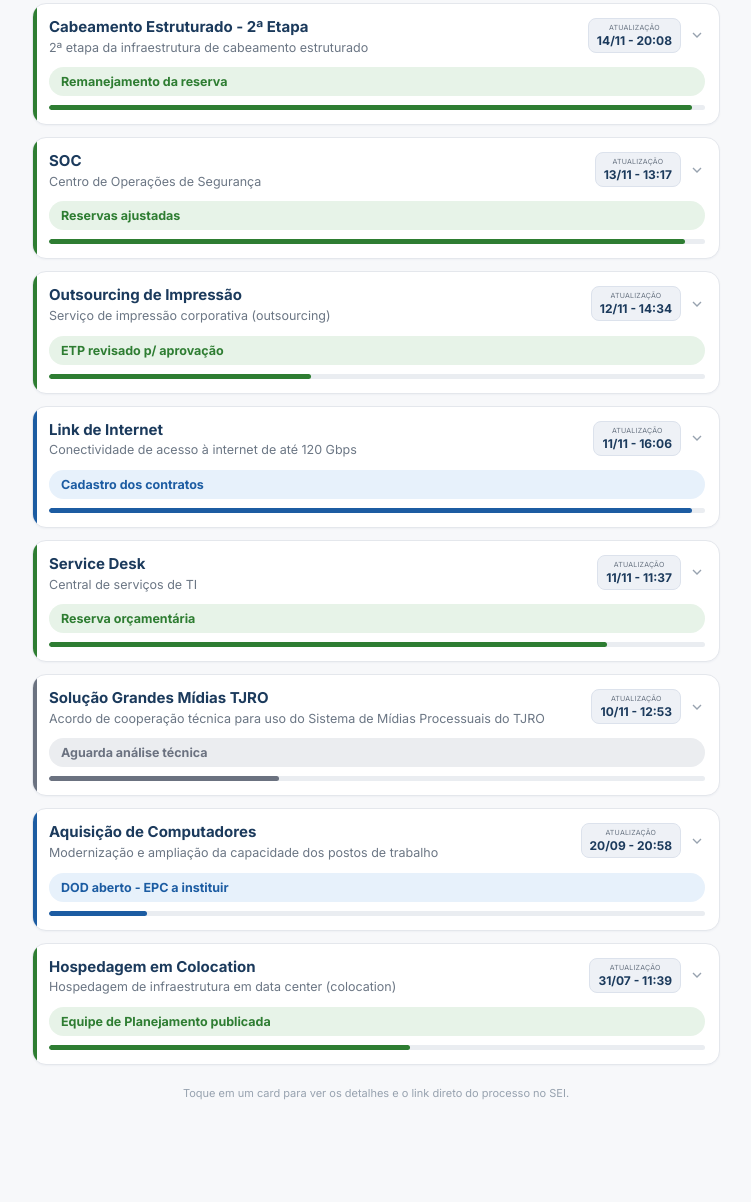
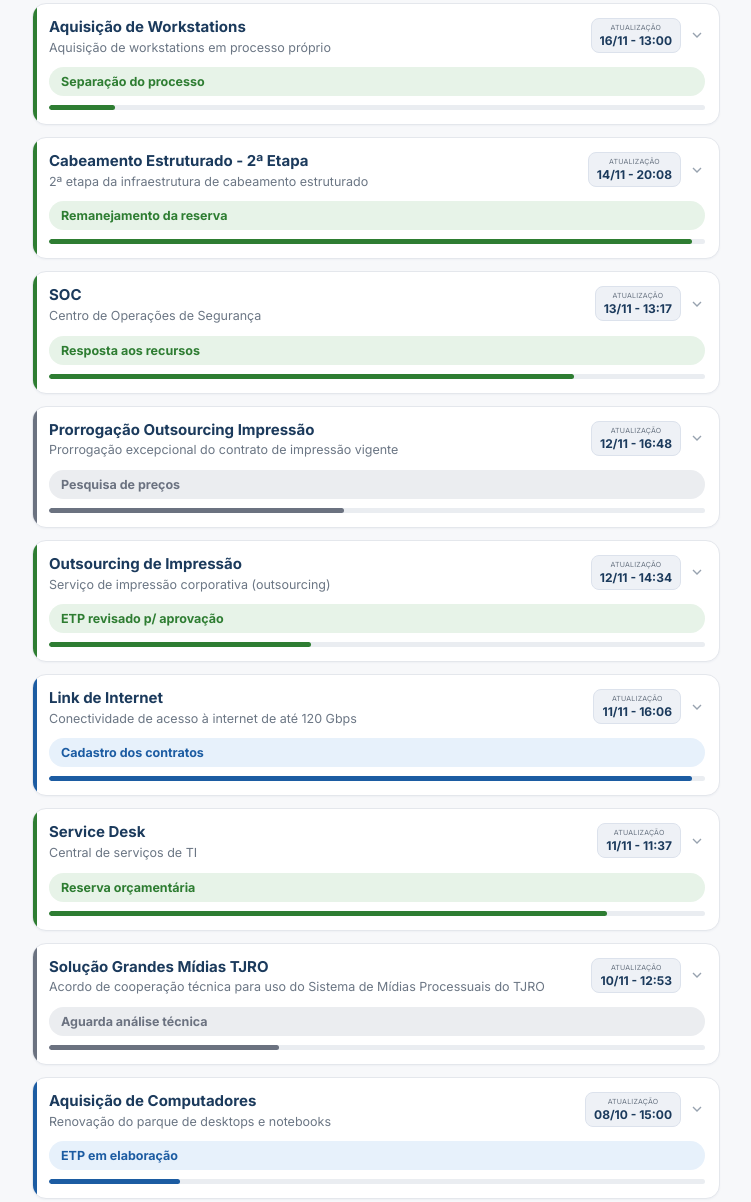
Before and after one commit to proj-stic/painel-contratacoes, a plain HTML site: page index.html in a window 1280 px wide. Shown: the part 177-1379 px from the top of the page, without its empty margins (264-1015 px from the left). Before the commit the page ends 1303 px from the top, so only its background shows below. Drawn offline with Linux system fonts and the light colour scheme.

Commit message:
Add files via upload

```diff
--- a/index.html
+++ b/index.html
@@ -159,7 +159,7 @@
       <a class="pdf-btn" href="Painel_Contratacoes_STIC.pdf" target="_blank" rel="noopener" title="Abrir versão em PDF">
         <svg viewBox="0 0 24 24" fill="none" stroke="currentColor" stroke-width="2"><path d="M6 9V2h12v7"/><path d="M6 18H4a2 2 0 01-2-2v-5a2 2 0 012-2h16a2 2 0 012 2v5a2 2 0 01-2 2h-2"/><path d="M6 14h12v8H6z"/></svg>
       </a>
-      <div class="sync-pill"><span class="dot"></span><span id="syncLabel">Status em 16/11/2026 - 01:00</span></div>
+      <div class="sync-pill"><span class="dot"></span><span id="syncLabel">Status em 16/11/2026 - 14:25</span></div>
     </div>
   </div>
   <div class="stat-row" id="statRow"></div>
@@ -176,6 +176,21 @@
 const SEI_BASE = "https://sistemas.tjes.jus.br/sei/controlador.php?acao=procedimento_trabalhar&id_procedimento=";
 
 const DEFAULTS = [
+ {
+  "id": "aquisicao-de-workstations",
+  "mod": "Licitação",
+  "nome": "Aquisição de Workstations",
+  "resumo": "Aquisição de workstations em processo próprio",
+  "sei": "7010877-70.2026.8.08.0000",
+  "idProc": "3650348",
+  "local": "STIC",
+  "fonte": "Próprio",
+  "responsavel": "Jeferson Mendes",
+  "badge": "Separação do processo",
+  "progresso": 10,
+  "status": "Devido à especificidade do objeto, o processo está em fase de ajuste: as workstations vão seguir neste processo separado das aquisições de desktops e notebooks.",
+  "data": "16/11/2026 - 13:00"
+ },
  {
   "id": "cabeamento-estruturado-2-etapa",
   "mod": "Licitação",
@@ -198,13 +213,28 @@ const DEFAULTS = [
   "resumo": "Centro de Operações de Segurança",
   "sei": "7006364-93.2025.8.08.0000",
   "idProc": "2875391",
-  "local": "Unidade Coordenação de Programas",
+  "local": "Equipe de Pregão",
   "fonte": "BID",
   "responsavel": "Robson Limaverde",
-  "badge": "Reservas ajustadas",
-  "progresso": 97,
-  "status": "As reservas foram ajustadas ao valor necessário para este ano, e o pedido foi atendido. A contratação segue normalmente.",
+  "badge": "Resposta aos recursos",
+  "progresso": 80,
+  "status": "Em fase de resposta de recursos das empresas desclassificadas.",
   "data": "13/11/2026 - 13:17"
+ },
+ {
+  "id": "prorrogacao-outsourcing-impressao",
+  "mod": "Outros processos",
+  "nome": "Prorrogação Outsourcing Impressão",
+  "resumo": "Prorrogação excepcional do contrato de impressão vigente",
+  "sei": "7000355-62.2018.8.08.0000",
+  "idProc": "7263",
+  "local": "STIC",
+  "fonte": "Próprio",
+  "responsavel": "Eduardo Leal",
+  "badge": "Pesquisa de preços",
+  "progresso": 45,
+  "status": "A área técnica contestou o pedido de reajuste da empresa e enviou ao jurídico. A prorrogação excepcional do contrato foi enviada para pesquisa de preços, com urgência.",
+  "data": "12/11/2026 - 16:48"
  },
  {
   "id": "outsourcing-de-impressao",
@@ -270,16 +300,16 @@ const DEFAULTS = [
   "id": "aquisicao-de-computadores",
   "mod": "Adesão ARP",
   "nome": "Aquisição de Computadores",
-  "resumo": "Modernização e ampliação da capacidade dos postos de trabalho",
-  "sei": "7010877-70.2026.8.08.0000",
-  "idProc": "3650348",
+  "resumo": "Renovação do parque de desktops e notebooks",
+  "sei": "7009967-43.2026.8.08.0000",
+  "idProc": "3609111",
   "local": "STIC",
   "fonte": "Próprio",
-  "responsavel": "João Luiz",
-  "badge": "DOD aberto - EPC a instituir",
-  "progresso": 15,
-  "status": "Aberta demanda para aquisição de novos equipamentos de informática, visando modernizar e ampliar a capacidade dos postos de trabalho.",
-  "data": "20/09/2026 - 20:58"
+  "responsavel": "Jeferson Mendes",
+  "badge": "ETP em elaboração",
+  "progresso": 20,
+  "status": "Documento da demanda corrigido e equipe de planejamento designada e publicada. Agora começam os estudos técnicos.",
+  "data": "08/10/2026 - 15:00"
  },
  {
   "id": "hospedagem-em-colocation",
```
Also changed, not shown: 1 other file.
